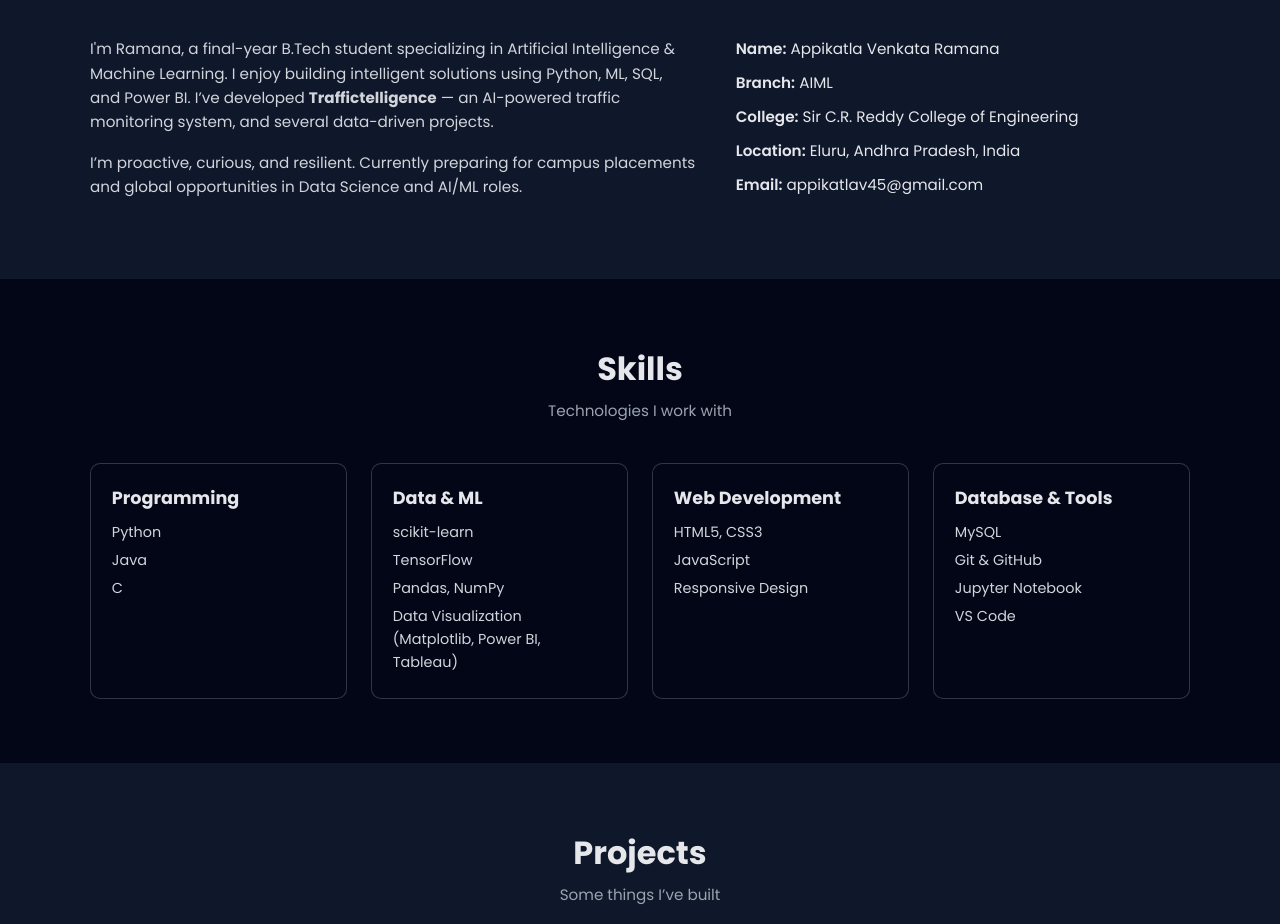
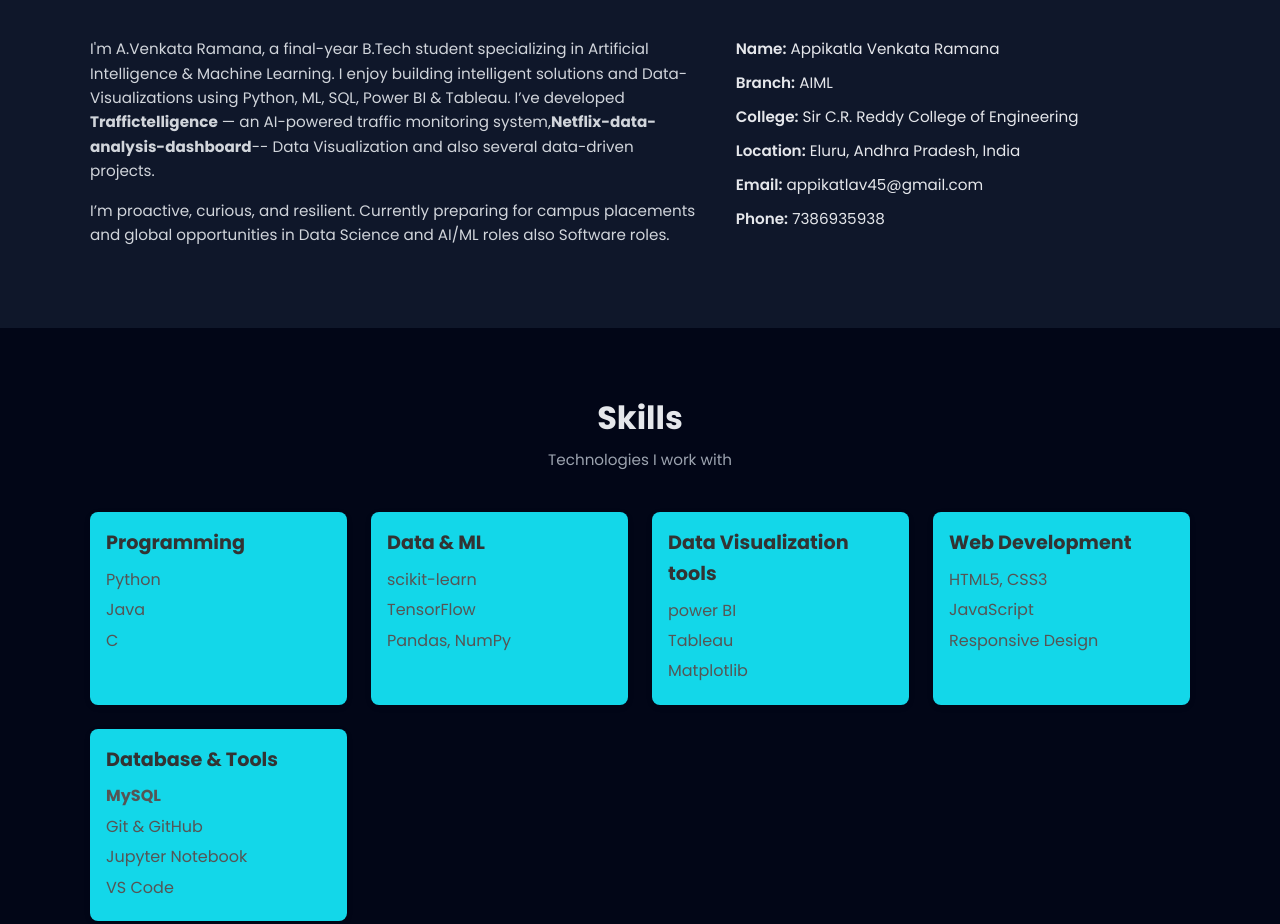
Before and after one commit to Venkat-Appikatla/Portfolio, a plain HTML site: page index.html in a window 1280 px wide. Shown: the part 947-1871 px from the top of the page. Drawn offline with Linux system fonts and the light colour scheme.

Commit message:
Portfolio update: added Gemini.png, glow effects, and layout improvements

```diff
--- a/index.html
+++ b/index.html
@@ -39,9 +39,9 @@
     <div class="hero-text">
       <p class="hero-tag">Hello, I'm</p>
       <h1 class="hero-title">Appikatla Venkata Ramana</h1>
-      <p class="hero-role">Aspiring AI/ML Developer | Data Analyst</p>
+      <p class="hero-role">Aspiring AI/ML Developer | Data Analyst |Software Developer</p>
       <p class="hero-desc">
-        Final-year B.Tech student in Artificial Intelligence & Machine Learning at Sir C R Reddy College of Engineering. Passionate about solving real-world problems using Python, ML, and data visualization. Focused on recruiter-ready portfolio projects and global placements.
+        Final-year B.Tech student in Artificial Intelligence & Machine Learning at Sir C R Reddy College of Engineering. Passionate about solving real-world problems using Python, ML, and data visualization Tolls. Focused on real-time hands-on-projects and global placements.
       </p>
       <div class="hero-buttons">
         <a href="#projects" class="btn primary-btn">View Projects</a>
@@ -78,10 +78,10 @@
         <div class="about-content">
           <div class="about-text">
             <p>
-              I'm Ramana, a final-year B.Tech student specializing in Artificial Intelligence & Machine Learning. I enjoy building intelligent solutions using Python, ML, SQL, and Power BI. I’ve developed <strong>Traffictelligence</strong> — an AI-powered traffic monitoring system, and several data-driven projects.
+              I'm A.Venkata Ramana, a final-year B.Tech student specializing in Artificial Intelligence & Machine Learning. I enjoy building intelligent solutions and Data-Visualizations using Python, ML, SQL, Power BI & Tableau. I’ve developed <strong>Traffictelligence</strong> — an AI-powered traffic monitoring system,<strong>Netflix-data-analysis-dashboard</strong>-- Data Visualization and also several data-driven projects.
             </p>
             <p>
-              I’m proactive, curious, and resilient. Currently preparing for campus placements and global opportunities in Data Science and AI/ML roles.
+              I’m proactive, curious, and resilient. Currently preparing for campus placements and global opportunities in Data Science and AI/ML roles also Software roles.
             </p>
           </div>
           <div class="about-info">
@@ -91,6 +91,8 @@
               <li><span>College:</span> Sir C.R. Reddy College of Engineering</li>
               <li><span>Location:</span> Eluru, Andhra Pradesh, India</li>
               <li><span>Email:</span> appikatlav45@gmail.com</li>
+              <li><span>Phone:</span> 7386935938</li>
+
             </ul>
           </div>
         </div>
@@ -119,7 +121,14 @@
               <li>scikit-learn</li>
               <li>TensorFlow</li>
               <li>Pandas, NumPy</li>
-              <li>Data Visualization (Matplotlib, Power BI, Tableau)</li>
+            </ul>
+          </div>
+          <div class="skill-card">
+            <h3>Data Visualization tools</h3>
+            <ul>
+              <li>power BI</li>
+              <li>Tableau</li>
+              <li>Matplotlib</li>
             </ul>
           </div>
           <div class="skill-card">
@@ -133,7 +142,7 @@
           <div class="skill-card">
             <h3>Database & Tools</h3>
             <ul>
-              <li>MySQL</li>
+              <li><strong>MySQL</strong></li>
               <li>Git & GitHub</li>
               <li>Jupyter Notebook</li>
               <li>VS Code</li>
@@ -159,7 +168,7 @@
             <div class="project-tags">
               <span>Python</span><span>Flask</span><span>ML</span>
             </div>
-            <a href="#" target="_blank" class="project-link">GitHub Repo</a>
+            <a href="https://github.com/Venkat-Appikatla/TRAFFICTELLIGENCE__PROJECT.git" target="_blank" class="project-link">GitHub Repo</a>
           </div>
 
           <div class="project-card">
@@ -170,7 +179,7 @@
             <div class="project-tags">
               <span>Python</span><span>CNN</span><span>SVM</span>
             </div>
-            <a href="#" target="_blank" class="project-link">GitHub Repo</a>
+            <a href="https://github.com/Venkat-Appikatla/plant-disease-classifier-.git" target="_blank" class="project-link">GitHub Repo</a>
           </div>
 
           <div class="project-card">
@@ -181,7 +190,7 @@
             <div class="project-tags">
               <span>TensorFlow</span><span>Keras</span>
             </div>
-            <a href="#" target="_blank" class="project-link">GitHub Repo</a>
+            <a href="https://github.com/Venkat-Appikatla/Netflix-data-analysis-dashboard.git" target="_blank" class="project-link">GitHub Repo</a>
           </div>
         </div>
       </div>
--- a/style.css
+++ b/style.css
@@ -272,34 +272,7 @@ img {
   color: #e5e7eb;
 }
 
-/* Skills */
-.skills-grid {
-  display: grid;
-  grid-template-columns: repeat(auto-fit, minmax(220px, 1fr));
-  gap: 1.5rem;
-}
 
-.skill-card {
-  background: #020617;
-  border-radius: 10px;
-  padding: 1.2rem 1.3rem;
-  border: 1px solid rgba(148, 163, 184, 0.3);
-}
-
-.skill-card h3 {
-  margin-bottom: 0.6rem;
-  font-size: 1.1rem;
-}
-
-.skill-card ul {
-  list-style: none;
-  font-size: 0.9rem;
-  color: #d1d5db;
-}
-
-.skill-card li {
-  margin-bottom: 0.3rem;
-}
 
 /* Projects */
 .projects-grid {
@@ -309,7 +282,7 @@ img {
 }
 
 .project-card {
-  background: #020617;
+  background: #021716;
   border-radius: 12px;
   padding: 1.3rem 1.4rem;
   border: 1px solid rgba(148, 163, 184, 0.4);
@@ -668,3 +641,37 @@ textarea:focus {
   background: linear-gradient(45deg, #ff6ec4, #7873f5);
   box-shadow: 0 0 20px rgba(0, 255, 255, 0.7);
 }
+
+/* skills */
+.skills-grid {
+  display: grid;
+  grid-template-columns: repeat(auto-fit, minmax(220px, 1fr));
+  gap: 1.5rem;
+}
+
+.skill-card {
+  background: #13d7e9;
+  border-radius: 8px;
+  padding: 1rem;
+  box-shadow: 0 2px 6px rgba(0,0,0,0.1);
+  transition: transform 0.2s ease;
+}
+
+.skill-card:hover {
+  transform: translateY(-5px);
+}
+
+.skill-card h3 {
+  margin-bottom: 0.5rem;
+  font-size: 1.2rem;
+  color: #333;
+}
+
+.skill-card ul {
+  list-style: none;
+  padding-left: 0;
+}
+.skill-card li {
+  margin-bottom: 0.3rem;
+  color: #555;
+}
```
